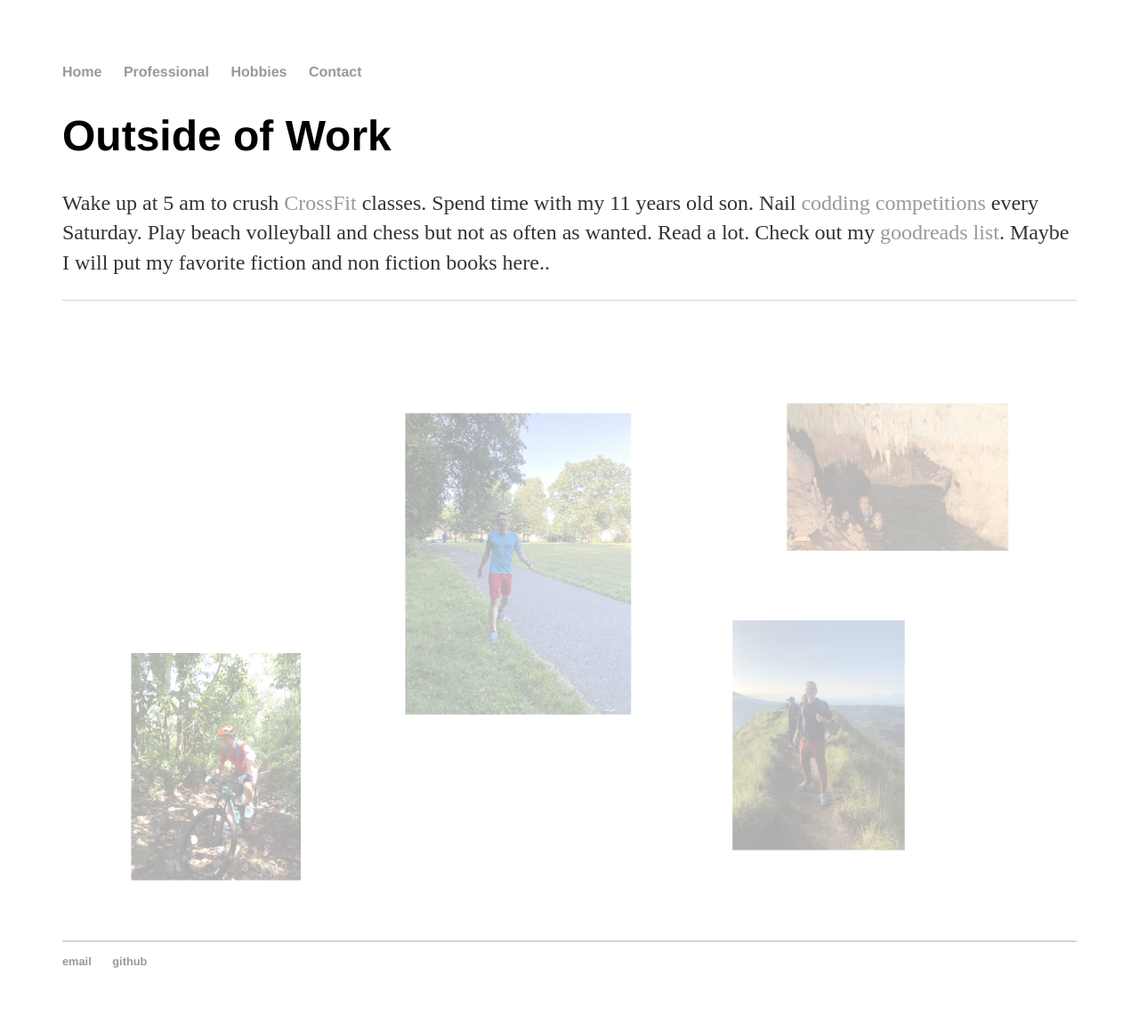
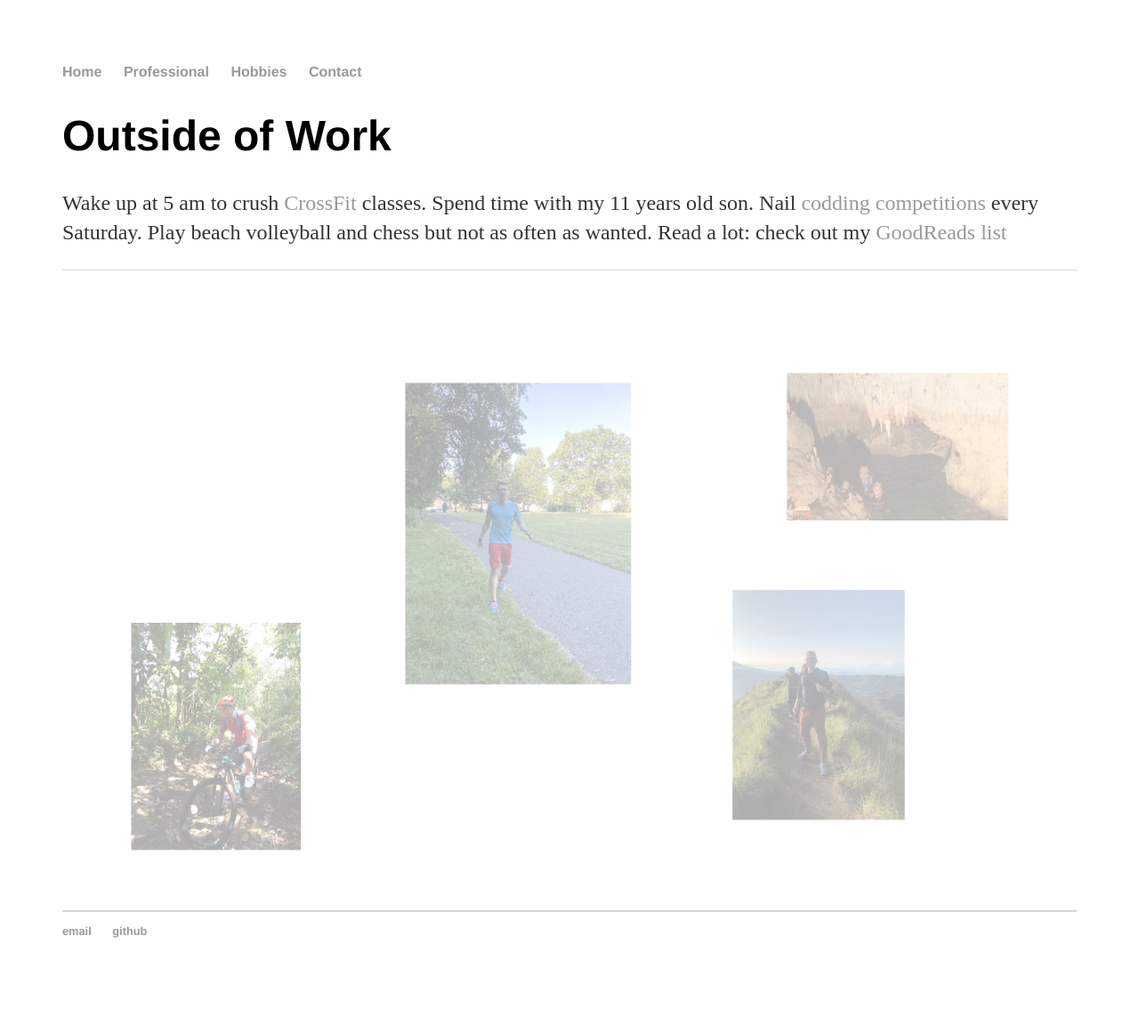
Before and after one commit to alexeybutyrev/alexeybutyrev.github.io, a Jekyll site: the page built from perc/index.html, in a window 1280 px wide. Shown: the whole page at 89% size. Built offline with Jekyll 4.4.1, drawn with Linux system fonts in a browser that asks for light colours; after the commit the page ends 1126 px from its top, so only the background shows below that.

Commit message:
add some text fixes

```diff
--- a/perc/index.html
+++ b/perc/index.html
@@ -8,9 +8,7 @@ title: Hobbies
 	<p>Wake up at 5 am to crush <a href="https://games.crossfit.com/athlete/1683143">CrossFit</a> classes. Spend time
 		with my 11 years old son. Nail <a href="https://leetcode.com/alexey_wish/">codding competitions</a> every
 		Saturday. Play beach volleyball and chess but not as often as wanted. Read a
-		lot. Check out my <a href="https://www.goodreads.com/alexeybutyrev">goodreads list</a>. Maybe I will put my
-		favorite
-		fiction and non fiction books here..</p>
+		lot: check out my <a href="https://www.goodreads.com/alexeybutyrev">GoodReads list</a></p>
 </div>
 
 <div class="dataart">
```
